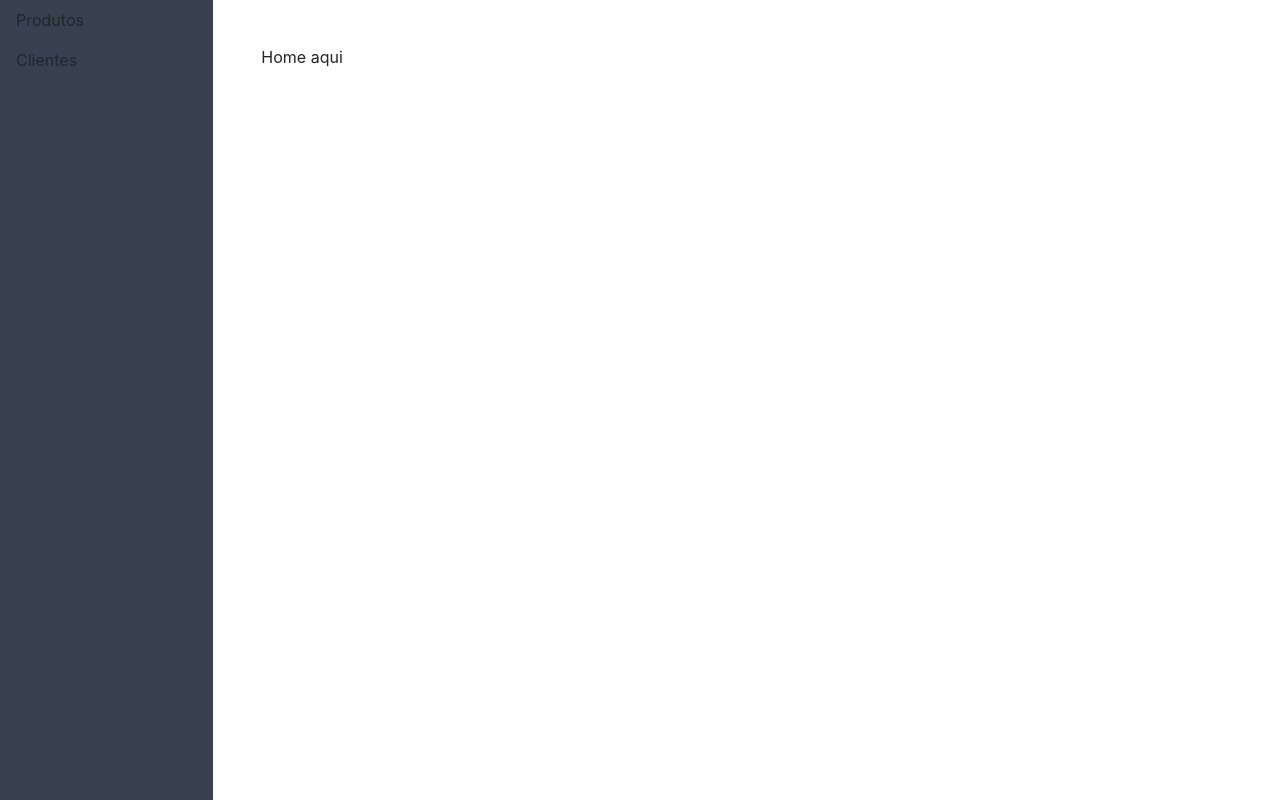
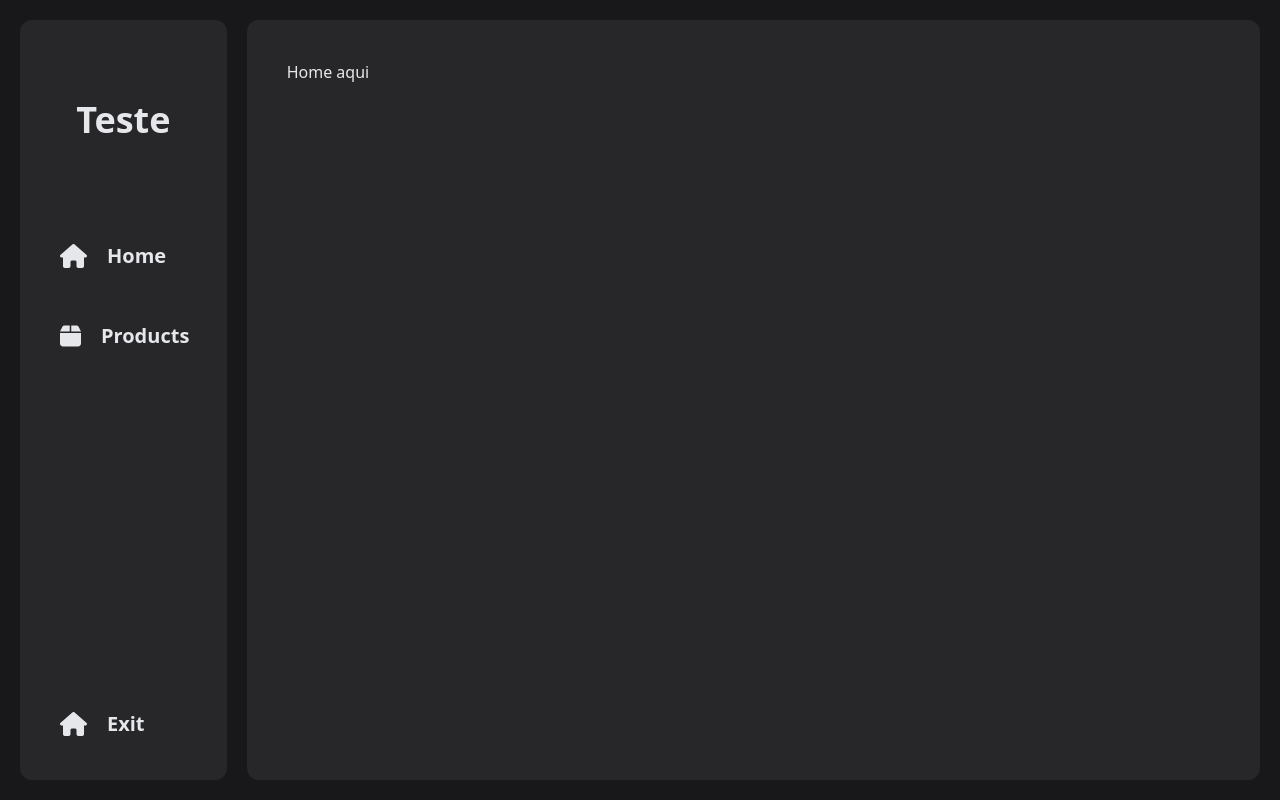
Before and after one commit to SFreiress/SistemaDeVendas-DJango, a Django app: page / in a window 1280 px wide. Run offline with Django 4.2, Linux system fonts and the light colour scheme; some libraries are stand-ins or nearby versions.

Commit message:
refactor: frontend estilo

```diff
--- a/Vendas/core/templates/base.html
+++ b/Vendas/core/templates/base.html
@@ -1,3 +1,5 @@
+{% load static %}
+
 <!DOCTYPE html>
 <html lang="pt-BR">
   <head>
@@ -7,11 +9,14 @@
     <title>{% block html_title %}Sistema de Vendas{% endblock html_title %}{% if subtitle %} - {{ subtitle }}{% endif %}</title>
 
     {% block css %}
-        <link rel="stylesheet" href="https://cdnjs.cloudflare.com/ajax/libs/font-awesome/6.1.1/css/all.min.css" crossorigin="anonymous" />
-        <script src="https://cdn.tailwindcss.com"></script>
-        <link rel="stylesheet" href="https://cdn.jsdelivr.net/npm/bootstrap@4.6.2/dist/css/bootstrap.min.css" integrity="sha384-xOolHFLEh07PJGoPkLv1IbcEPTNtaed2xpHsD9ESMhqIYd0nLMwNLD69Npy4HI+N" crossorigin="anonymous">
-        <script src="https://cdn.jsdelivr.net/npm/jquery@3.5.1/dist/jquery.slim.min.js" integrity="sha384-DfXdz2htPH0lsSSs5nCTpuj/zy4C+OGpamoFVy38MVBnE+IbbVYUew+OrCXaRkfj" crossorigin="anonymous"></script>
-        <script src="https://cdn.jsdelivr.net/npm/bootstrap@4.6.2/dist/js/bootstrap.bundle.min.js" integrity="sha384-Fy6S3B9q64WdZWQUiU+q4/2Lc9npb8tCaSX9FK7E8HnRr0Jz8D6OP9dO5Vg3Q9ct" crossorigin="anonymous"></script>
+      <link rel="stylesheet" type="text/css" href="{% static "core/css/styles.css" %}">
+      <link
+        rel="stylesheet"
+        href="https://cdnjs.cloudflare.com/ajax/libs/font-awesome/6.1.1/css/all.min.css"
+        crossorigin="anonymous"
+      />
+
+      <script src="https://cdn.tailwindcss.com"></script>
     {% endblock %}
 
     {% block css_import %}
--- a/Vendas/core/templates/components/navbar.html
+++ b/Vendas/core/templates/components/navbar.html
@@ -0,0 +1,33 @@
+<nav class="w-1/6 h-full bg-zinc-800 rounded-xl flex flex-col">
+    <div class="navbar-header text-center py-10">
+        <a href="/">
+            <h1 class="text-4xl font-bold p-10" title="logo">Teste</h1>
+        </a>
+    </div>
+    <div class="navbar-content flex flex-1">
+        <ul class="flex flex-col font-bold text-xl px-3 space-y-2">
+            <a href="/">
+                <li class="flex w-full px-7 py-5 hover:bg-zinc-700 rounded-md items-center space-x-5">
+                    <i class="fa-solid fa-house text-2xl"></i>
+                    <span>Home</span>
+                </li>
+            </a>
+            <a href="/products">
+                <li class="flex w-full px-7 py-5 hover:bg-zinc-700 rounded-md items-center space-x-5">
+                    <i class="fa-solid fa-box text-2xl"></i>
+                    <span>Products</span>
+                </li>
+            </a>
+        </ul>
+    </div>
+    <div class="navbar-footer">
+        <div class="h-fit font-bold text-xl px-3 py-5">
+            <a href="/">
+                <div class="flex w-full px-7 py-5 hover:bg-zinc-700 rounded-md items-center space-x-5">
+                    <i class="fa-solid fa-house text-2xl"></i>
+                    <span>Exit</span>
+                </div>
+            </a>
+        </div>
+    </div>
+</nav>
--- a/Vendas/core/templates/home.html
+++ b/Vendas/core/templates/home.html
@@ -1,5 +1,7 @@
 {% extends 'layout.html' %}
 
 {% block content %}
-    <h1>Home aqui</h1>
+    <div class="h-full bg-zinc-800 rounded-xl p-10">
+        <h1>Home aqui</h1>
+    </div>
 {% endblock content %}
--- a/Vendas/core/templates/layout.html
+++ b/Vendas/core/templates/layout.html
@@ -1,31 +1,12 @@
-{% extends "base.html" %} {% block layout %}
-<main class="flex w-full h-screen dark:bg-gray-900 dark:text-white">
-  <nav class="w-1/6 h-full bg-gray-700">
-    <ul class="dropdown">
-      <span
-        class="nav-link"
-        href="#"
-        role="button"
-        data-toggle="dropdown"
-        aria-expanded="false"
-      >
-        Produtos
-      </span>
-      <div class="dropdown-menu">
-        <span class="dropdown-item" href="#">Listagem</span>
-        <span class="dropdown-item" href="#">Novo</span>
-      </div>
-    </ul>
-    <ul class="dropdown">
-      <span class="nav-link" role="button" data-toggle="dropdown">
-        Clientes
-      </span>
-      <div class="dropdown-menu">
-        <span class="dropdown-item" href="#">Listagem</span>
-        <span class="dropdown-item" href="#">Novo</span>
-      </div>
-    </ul>
-  </nav>
-  <section class="p-5">{% block content %} {% endblock content %}</section>
-</main>
-{% endblock layout %} {% block js %} {% endblock js %}
+{% extends "base.html" %}
+
+{% block layout %}
+  <main class="flex w-full h-screen bg-zinc-900 text-gray-200 space-x-5 p-5">
+    {% include "./components/navbar.html" %}
+    <section class="w-5/6 h-full rounded-xl">
+        {% block content %}{% endblock content %}
+    </section>
+  </main>
+{% endblock layout %}
+
+{% block js %}{% endblock js %}
--- a/Vendas/core/urls.py
+++ b/Vendas/core/urls.py
@@ -16,8 +16,11 @@ Including another URLconf
 """
 from django.contrib import admin
 from django.urls import include, path
+from django.conf.urls.static import static
+import core.settings as settings
 
 from .views import home
+
 
 urlpatterns = [
     path("", home),
@@ -25,3 +28,6 @@ urlpatterns = [
     path("products/", include("products.urls", namespace="products")),
     path("clients/", include("clients.urls", namespace="clients")),
 ]
+
+if settings.DEBUG:
+    urlpatterns += static(settings.STATIC_URL, document_root=settings.STATIC_ROOT)
```
Also changed, not shown: Vendas/core/settings.py (+8 -4 lines).
